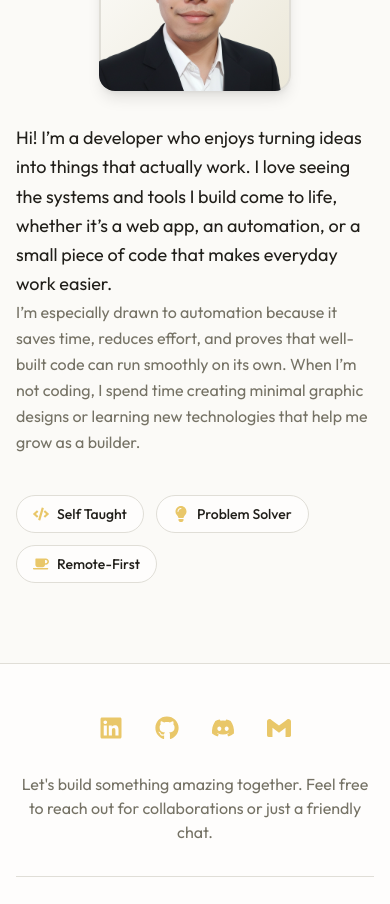
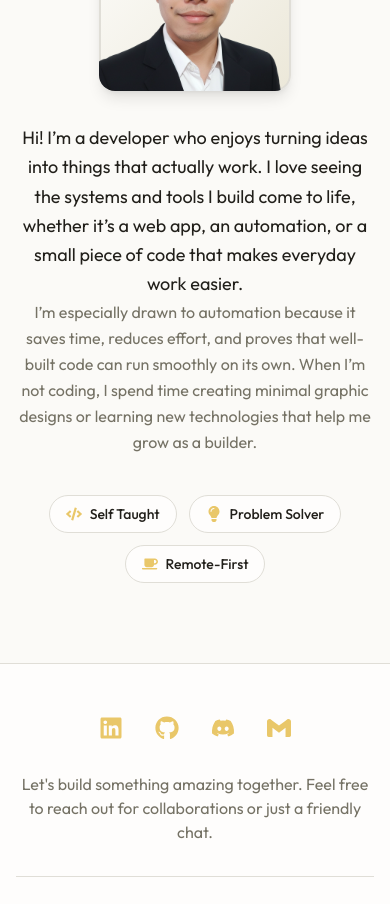
Before and after one commit to henryjre/portfolio, a React (Vite) app: page / in a window 390 px wide. Shown: the part 3540-4444 px from the top of the page. Built offline with nearby package versions, Linux system fonts and the light colour scheme.

Commit message:
Update AboutSection component: Center text alignment and adjust quick facts layout for improved visual presentation.

```diff
--- a/src/components/Landing/AboutSection.jsx
+++ b/src/components/Landing/AboutSection.jsx
@@ -44,7 +44,7 @@ const AboutSection = () => {
             className="md:col-span-2 space-y-6 animate-fade-in"
             style={{ animationDelay: '0.2s' }}
           >
-            <div className="prose prose-invert max-w-none">
+            <div className="prose prose-invert max-w-none text-center md:text-left">
               <p className="text-lg text-foreground leading-relaxed">
                 Hi! I’m a developer who enjoys turning ideas into things that actually work. I love
                 seeing the systems and tools I build come to life, whether it’s a web app, an
@@ -59,7 +59,7 @@ const AboutSection = () => {
             </div>
 
             {/* Quick facts badges */}
-            <div className="flex flex-wrap gap-3 pt-4">
+            <div className="flex flex-wrap gap-3 pt-4 justify-center md:justify-start">
               {quickFacts.map((fact, index) => (
                 <div
                   key={index}
```
